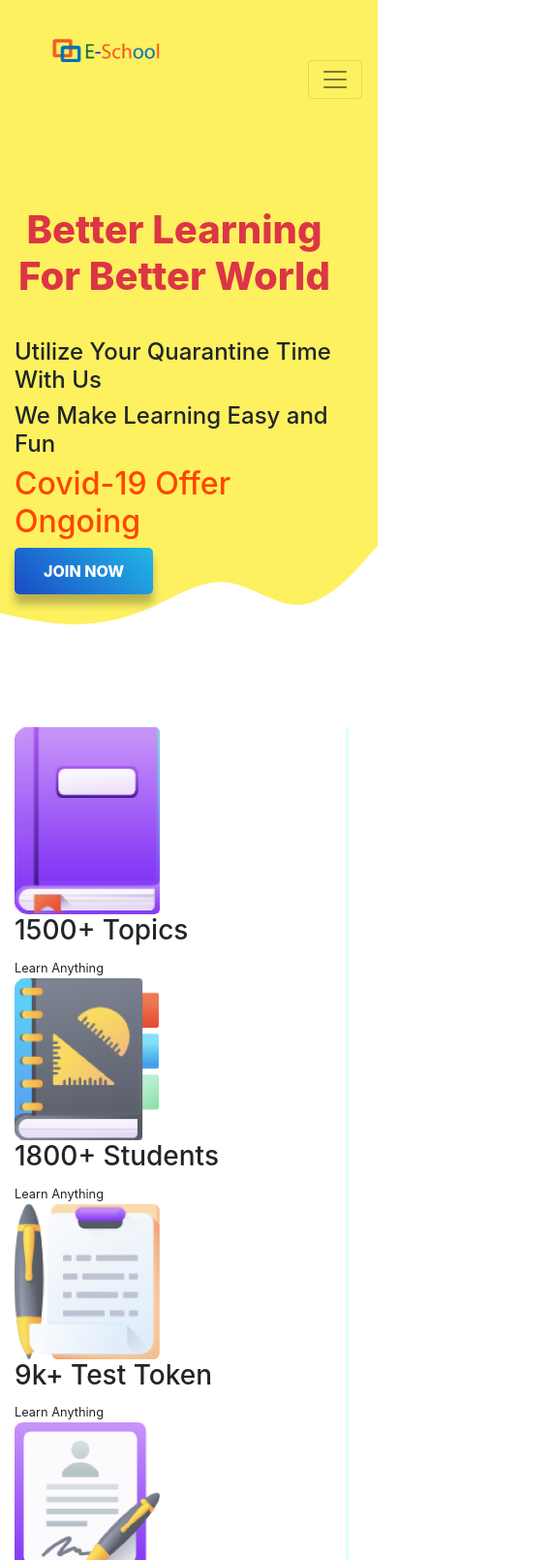
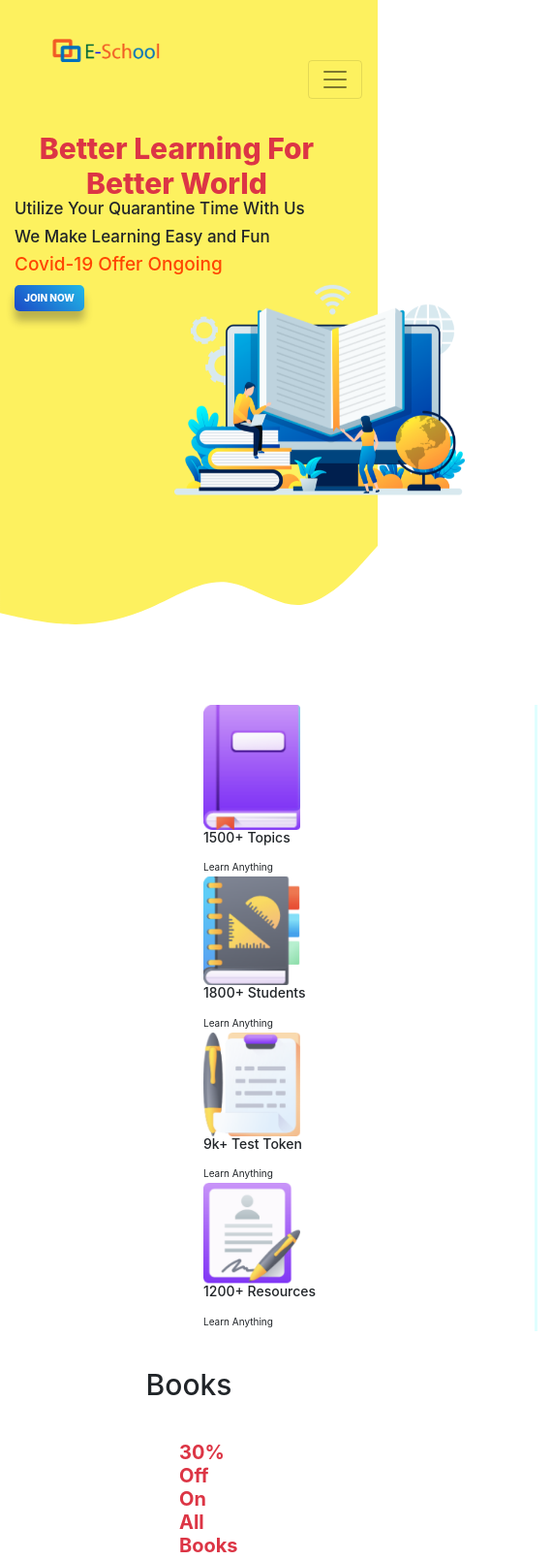
Before and after one commit to sumaia-hira/e-school, a plain HTML site: page index.html in a window 390 px wide. Shown: the top 1609 px of the page at 97% size, 570 px wide, since content can reach past the window. Drawn offline with nearby package versions, Linux system fonts and the light colour scheme.

Commit message:
changed done

```diff
--- a/index.html
+++ b/index.html
@@ -96,7 +96,7 @@
     <div class="container icon-top">
         <div class="row">
             <div class="col-md-3 icons">
-                <img src="images/book.png" alt="">
+               <img src="images/book.png" alt="">
                 <h3>1500+ Topics</h3>
                 <small>Learn Anything</small>
             </div>
@@ -124,6 +124,10 @@
 
     <div class="container" id="books">
         <h1>Books</h1>
+        <div>
+          <h2 class="text-danger" style="font-weight: 700;">30% Off On All Books</h2>
+
+        </div>
 
         <div class="row d-flex justify-content-around align-items-center">
         <div id="carouselExampleCaptions" class="carousel slide" data-ride="carousel">
@@ -157,8 +161,7 @@
           </div>
           <div>
               <a class="join-now-btn" href="join-now.html">Order Online</a>
-              <h2 class="text-danger" style="font-weight: 700;">30% Off On All Books</h2>
-              <h3 class="text-danger" style="font-weight: 700;">So Hurry Up</h3>
+
           </div>
         </div>
     </div>
--- a/responsive.css
+++ b/responsive.css
@@ -1,3 +1,93 @@
 @media only screen and (max-width:600px) {
-    .header-main img {display: none;}
+    .header-main img {width: 300px;
+    position: absolute;
+top: -250px;
+left: 180px;}
+    .header-main h1 { font-size: 25px;
+    position: absolute;
+    top: -120px;
+    left: 5px;
 }
+    .header-main h2 {font-size: 19px;}
+    .header-main h4 {font-size: 17px;}
+    .header-main a {
+        padding: 5px 20px;
+    }
+    .icon-top img{width: 100px;
+
+
+    }
+    .icon-top h3 {font-size: 14px;}
+    .icon-top small {font-size: 10px;}
+    .icon-top {
+        display: flex;
+        justify-content: center;
+        align-items: center;
+        float: left;
+        height: 600px;
+        position: relative;
+        left: 180px;
+
+
+    }
+    .header-main{
+        display: flex;
+
+        align-items: center;
+
+    }
+    .container a {
+        padding: 6px 10px;
+        font-size: 10px;
+
+    }
+    .container h1 {font-size: 30px;}
+    .card {
+        height: 400px;
+        width: 300px;
+        position: relative;
+        left: 90px;
+
+
+    }
+    .carousel-inner img{
+        width: 180px;
+
+
+    }
+    .card h5 {
+        font-size: 20px;
+    }
+    .card p {font-size: 12px;}
+    .card img {
+        height: 200px;
+    }
+
+
+    }
+    #books h2 {font-size: 20px;
+    font-weight: 400;
+    position: relative;
+
+    right: 180px;
+
+}
+
+
+    footer a {
+        padding: 6px 10px;
+        font-size: 10px;
+
+    }
+    .testimonials img{
+        position: relative;
+        left: 100px;
+        width: 150px;
+        height: 150px;
+    }
+    .testimonials p {
+        position: relative;
+       right: 15px;
+
+    }
+}
--- a/style.css
+++ b/style.css
@@ -101,3 +101,10 @@ footer {
     height: 7%;
     background-color: #FDF15F;
 }
+.icon-top img:hover {width: 170px;
+
+}
+#books h2 {
+    margin-left: 350px;
+
+}
```
